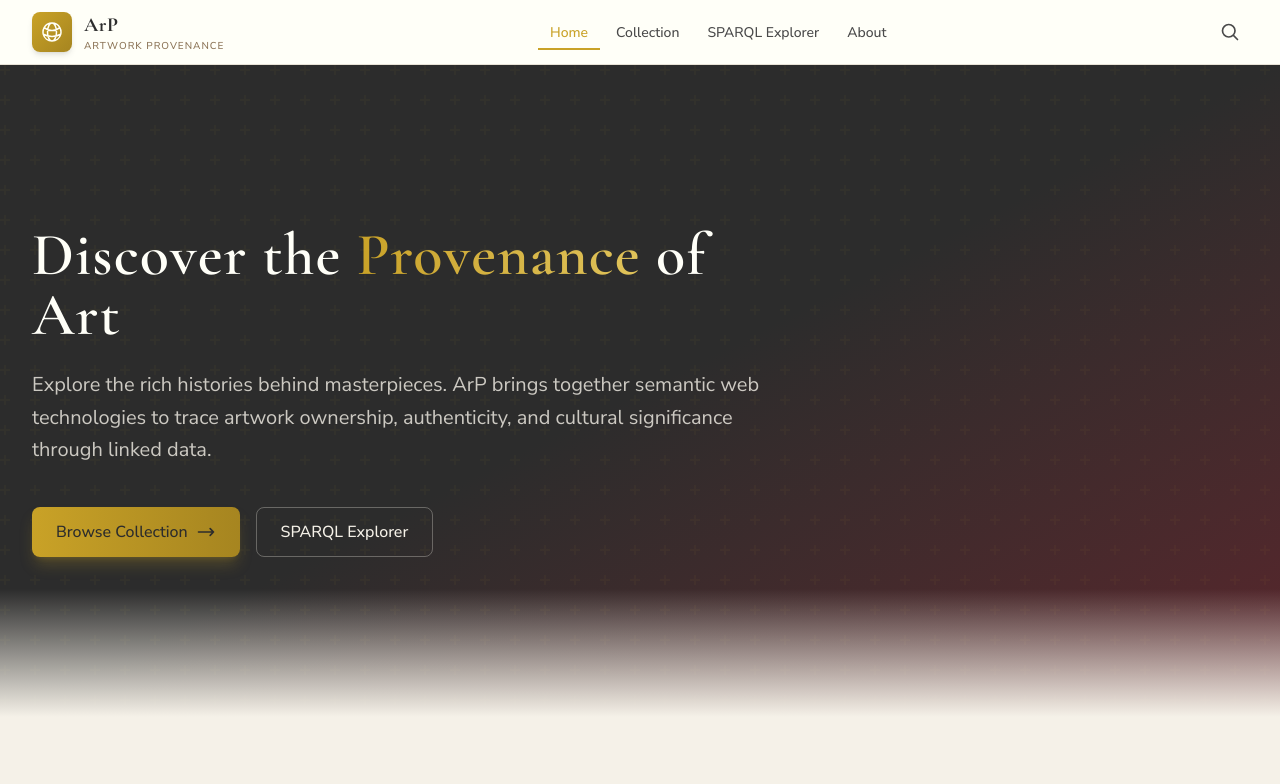
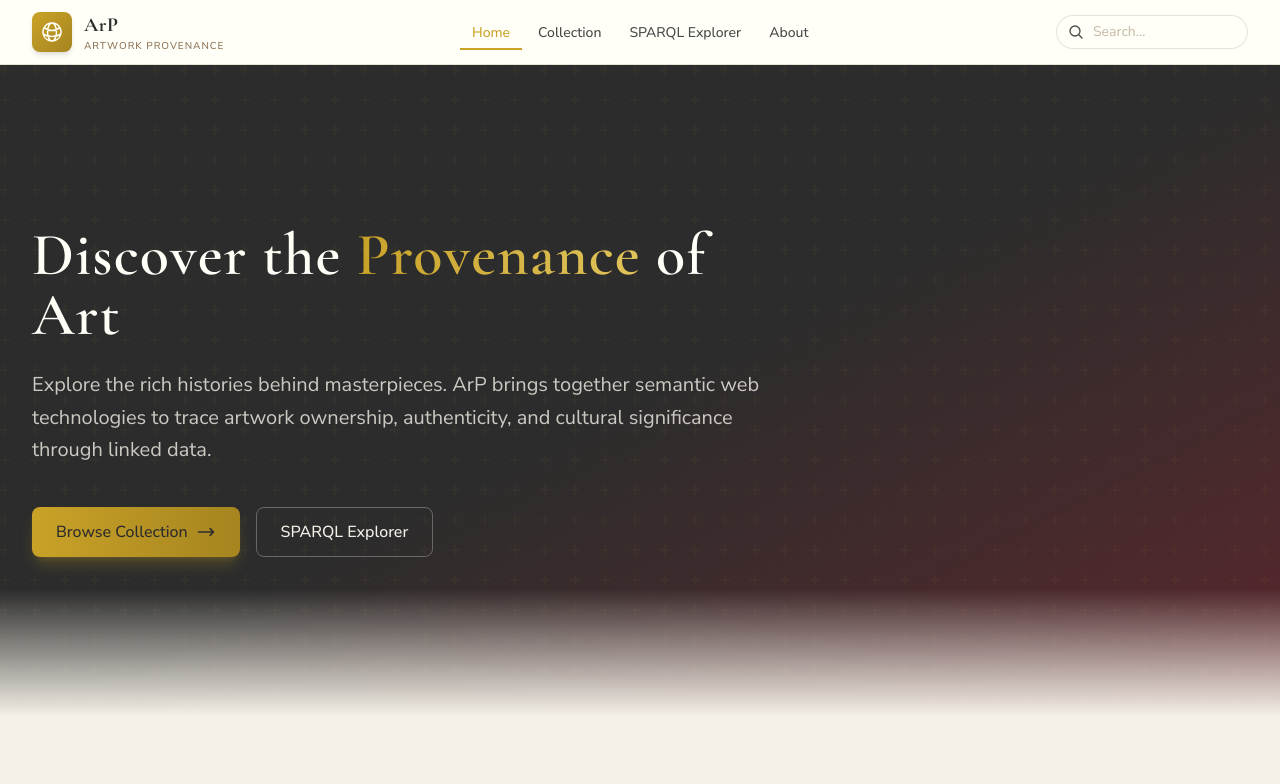
Before and after one commit to MateiTiplea/PrimeProvenance-ArP, a React (Vite) app in the folder frontend/: page / in a window 1280 px wide. Shown: the top 784 px of the page. Built offline with nearby package versions, Linux system fonts and the light colour scheme; no server answers.

Commit message:
feat: unify collection with search and add quick search bar

```diff
--- a/frontend/src/components/Header.tsx
+++ b/frontend/src/components/Header.tsx
@@ -1,13 +1,23 @@
-import { Link, NavLink } from 'react-router-dom';
+import { useState } from 'react';
+import { Link, NavLink, useNavigate } from 'react-router-dom';
 
 const Header = () => {
+  const navigate = useNavigate();
+  const [searchQuery, setSearchQuery] = useState('');
+
+  const handleSearch = (e: React.FormEvent) => {
+    e.preventDefault();
+    if (searchQuery.trim()) {
+      navigate(`/search?q=${encodeURIComponent(searchQuery)}`);
+      setSearchQuery('');
+    }
+  };
+
   const navLinkClass = ({ isActive }: { isActive: boolean }) =>
-    `relative px-3 py-2 text-sm font-medium transition-colors duration-200 ${
-      isActive
-        ? 'text-gold'
-        : 'text-charcoal-light hover:text-gold'
-    } after:absolute after:bottom-0 after:left-0 after:h-0.5 after:w-full after:origin-left after:scale-x-0 after:bg-gold after:transition-transform after:duration-300 hover:after:scale-x-100 ${
-      isActive ? 'after:scale-x-100' : ''
+    `relative px-3 py-2 text-sm font-medium transition-colors duration-200 ${isActive
+      ? 'text-gold'
+      : 'text-charcoal-light hover:text-gold'
+    } after:absolute after:bottom-0 after:left-0 after:h-0.5 after:w-full after:origin-left after:scale-x-0 after:bg-gold after:transition-transform after:duration-300 hover:after:scale-x-100 ${isActive ? 'after:scale-x-100' : ''
     }`;
 
   return (
@@ -72,9 +82,34 @@ const Header = () => {
 
           {/* Search & Mobile Menu */}
           <div className="flex items-center gap-4">
+            {/* Quick Search Bar */}
+            <form onSubmit={handleSearch} className="relative hidden sm:block">
+              <input
+                type="text"
+                placeholder="Search..."
+                value={searchQuery}
+                onChange={(e) => setSearchQuery(e.target.value)}
+                className="w-48 rounded-full border border-bronze/20 bg-ivory/50 px-4 py-1.5 pl-9 text-sm text-charcoal placeholder:text-bronze/50 focus:border-gold focus:bg-ivory focus:outline-none focus:ring-1 focus:ring-gold transition-all"
+              />
+              <svg
+                className="absolute left-3 top-1/2 h-4 w-4 -translate-y-1/2 text-charcoal-light"
+                fill="none"
+                viewBox="0 0 24 24"
+                stroke="currentColor"
+                strokeWidth={2}
+              >
+                <path
+                  strokeLinecap="round"
+                  strokeLinejoin="round"
+                  d="M21 21l-5.197-5.197m0 0A7.5 7.5 0 105.196 5.196a7.5 7.5 0 0010.607 10.607z"
+                />
+              </svg>
+            </form>
+
+            {/* Mobile Search Icon (visible only on small screens) */}
             <Link
               to="/search"
-              className="flex h-9 w-9 items-center justify-center rounded-full text-charcoal-light transition-colors hover:bg-parchment-dark hover:text-charcoal"
+              className="flex h-9 w-9 items-center justify-center rounded-full text-charcoal-light transition-colors hover:bg-parchment-dark hover:text-charcoal sm:hidden"
               aria-label="Search"
             >
               <svg
--- a/frontend/src/pages/SearchPage.tsx
+++ b/frontend/src/pages/SearchPage.tsx
@@ -20,13 +20,8 @@ const SearchPage = () => {
   });
 
   // Perform search
+  // Perform search
   const performSearch = useCallback(async (query: string, currentFilters: SearchFilters) => {
-    const hasFilters = Object.values(currentFilters).some(v => v !== undefined);
-    if (!query.trim() && !hasFilters) {
-      setSearchResponse(null);
-      return;
-    }
-
     setIsSearching(true);
     setError(null);
 
@@ -47,16 +42,8 @@ const SearchPage = () => {
     const q = searchParams.get('q') || '';
     setSearchQuery(q);
 
-    // Check if we should perform an initial search
-    const hasFilters =
-      searchParams.has('artist') ||
-      searchParams.has('period') ||
-      searchParams.has('medium') ||
-      searchParams.has('location');
-
-    if (q || hasFilters) {
-      performSearch(q, filters);
-    }
+    // Perform initial search (defaults to "browse all")
+    performSearch(q, filters);
   }, []); // eslint-disable-line react-hooks/exhaustive-deps
 
   // Update URL when filters change
--- a/frontend/src/router.tsx
+++ b/frontend/src/router.tsx
@@ -1,7 +1,7 @@
 import { createBrowserRouter } from 'react-router-dom';
 import RootLayout from './layouts/RootLayout';
 import HomePage from './pages/HomePage';
-import ArtworksPage from './pages/ArtworksPage';
+// import ArtworksPage from './pages/ArtworksPage'; // Deprecated
 import ArtworkDetailPage from './pages/ArtworkDetailPage';
 import SPARQLPage from './pages/SPARQLPage';
 import SearchPage from './pages/SearchPage';
@@ -18,7 +18,7 @@ export const router = createBrowserRouter([
       },
       {
         path: 'artworks',
-        element: <ArtworksPage />,
+        element: <SearchPage />, // Replaced ArtworksPage with SearchPage
       },
       {
         path: 'artworks/:id',
```
